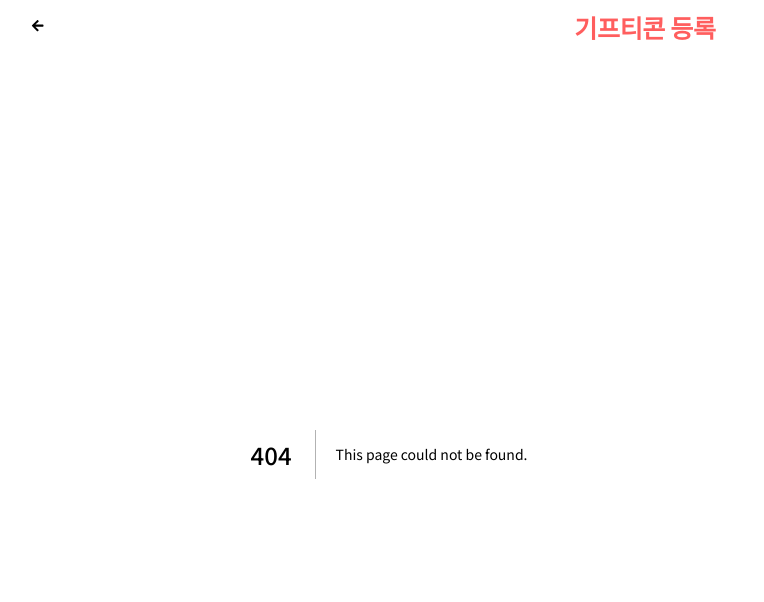
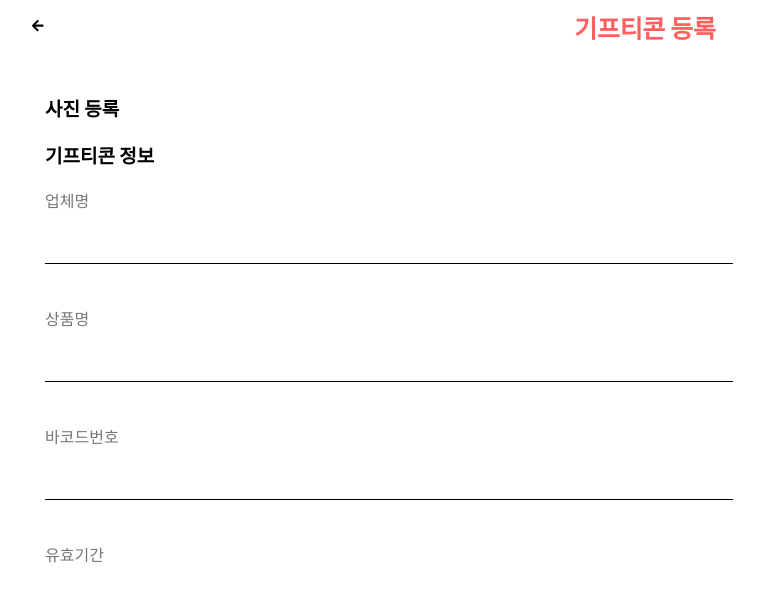
Before and after one commit to FRONT-END-BOOTCAMP-PLUS-3/YogiCon, a Next.js app: page /add-con in a window 1280 px wide. Before the commit this address had no page. Shown: the top 602 px of the page, without its empty margins (251-1015 px from the left). Built offline with nearby package versions, Linux system fonts and the light colour scheme; a web font is replaced by a local one.

Commit message:
feat: input 컴포넌트 구현 및 기프티콘 등록페이지 틀 구현

```diff
--- /dev/null
+++ b/app/add-con/components/Input.tsx
@@ -0,0 +1,49 @@
+'use client';
+
+import styled from 'styled-components';
+
+/* ---------------------------------- style --------------------------------- */
+const InputBox = styled.div`
+  display: flex;
+  flex-direction: column;
+  gap: 1rem;
+`;
+
+const InputLabel = styled.label`
+  font-size: 1rem;
+  color: var(--deepgray);
+`;
+
+const InputValue = styled.input`
+  height: 2.5rem;
+  border-bottom: 1px solid var(--black);
+  margin-bottom: 2.875rem;
+  &:focus {
+    border-bottom: 1px solid var(--main);
+  }
+`;
+
+/* ----------------------------------- type ---------------------------------- */
+type InputProps = {
+  label: string;
+  value: string;
+  onChange: (e: React.ChangeEvent<HTMLInputElement>) => void;
+};
+
+/* -------------------------------- component ------------------------------- */
+const Input = ({ label, value, onChange }: InputProps) => {
+  return (
+    <InputBox>
+      <InputLabel htmlFor={label}>{label}</InputLabel>
+      <InputValue
+        id={label}
+        type="text"
+        value={value}
+        onChange={onChange}
+        required
+      ></InputValue>
+    </InputBox>
+  );
+};
+
+export default Input;
--- /dev/null
+++ b/app/add-con/page.tsx
@@ -0,0 +1,71 @@
+'use client';
+
+import { useState } from 'react';
+import styled from 'styled-components';
+import InputComponent from './components/Input';
+
+/* ---------------------------------- style --------------------------------- */
+const AddConContainer = styled.div`
+  padding: 1rem 2.5rem 5rem 2.5rem;
+`;
+
+const AddConText = styled.h3`
+  margin: 1.75rem 0;
+  font-size: 1.1875rem;
+  font-weight: bold;
+`;
+
+const InputForm = styled.form``;
+
+/* ---------------------------------- type ---------------------------------- */
+type ConInfo = {
+  brand: string;
+  productName: string;
+  barcode: string;
+  dueDate: string;
+};
+
+type InputFields = {
+  label: string;
+  field: keyof ConInfo;
+};
+
+/* -------------------------------- component ------------------------------- */
+const AddCon = () => {
+  const [conInfo, setConInfo] = useState<ConInfo>({
+    brand: '',
+    productName: '',
+    barcode: '',
+    dueDate: '',
+  });
+
+  const inputFields: InputFields[] = [
+    { label: '업체명', field: 'brand' },
+    { label: '상품명', field: 'productName' },
+    { label: '바코드번호', field: 'barcode' },
+    { label: '유효기간', field: 'dueDate' },
+  ];
+
+  const handleChange = (field: keyof ConInfo, value: string) => {
+    setConInfo((prev) => ({ ...prev, [field]: value }));
+  };
+
+  return (
+    <AddConContainer>
+      <AddConText>사진 등록</AddConText>
+      <AddConText>기프티콘 정보</AddConText>
+      <InputForm>
+        {inputFields.map(({ label, field }) => (
+          <InputComponent
+            key={field}
+            label={label}
+            value={conInfo[field]}
+            onChange={(e) => handleChange(field, e.target.value)}
+          ></InputComponent>
+        ))}
+      </InputForm>
+    </AddConContainer>
+  );
+};
+
+export default AddCon;
```
